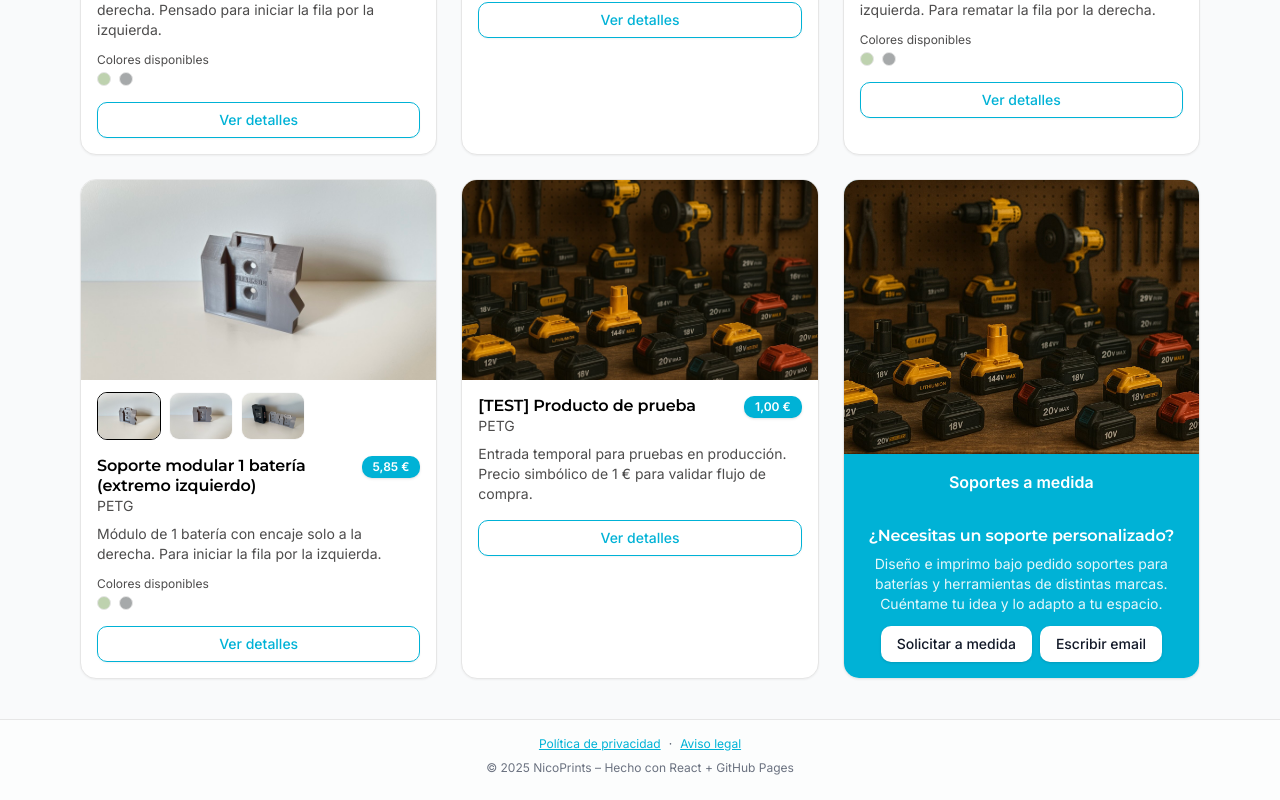
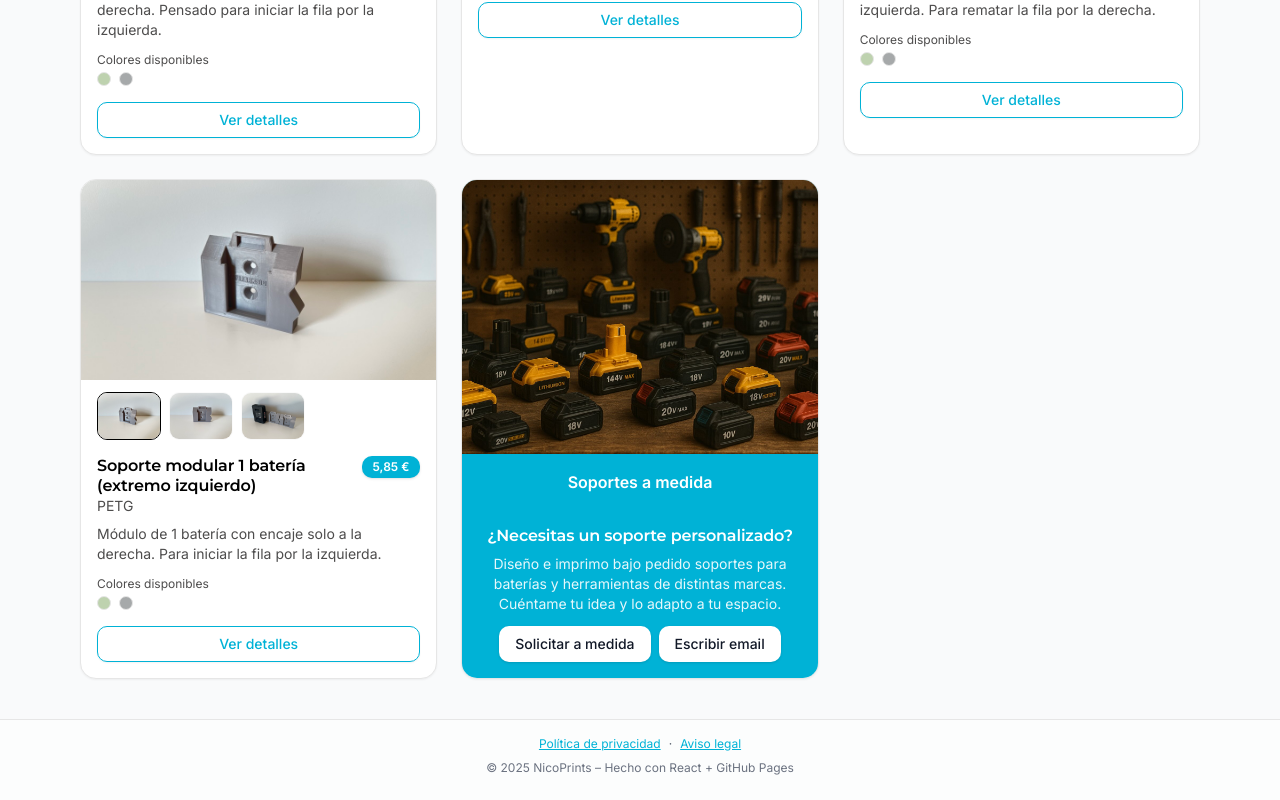
Before and after one commit to nicoyuste/NicoPrints, a React (Vite) app: page /taller in a window 1280 px wide. Shown: the part 1354-2154 px from the top of the page. Built offline with nearby package versions, Linux system fonts and the light colour scheme; the HTML template or start-up script is replaced by a standard one.

Commit message:
Revert test product and restore shipping fee

```diff
--- a/src/config.js
+++ b/src/config.js
@@ -1,6 +1,6 @@
 export const CONTACT_EMAIL = 'info@nicoprints.com'
 export const PAYPAL_BUSINESS_EMAIL = 'info@nicoprints.com'
-export const SHIPPING_FEE_EUR = 1
+export const SHIPPING_FEE_EUR = 5
 
 // WhatsApp contact. Use full international format without '+' or with it; we'll sanitize when building URLs.
 // Example: '34600111222' or '+34 600 111 222'
--- a/src/data/products.js
+++ b/src/data/products.js
@@ -364,21 +364,6 @@
     longDescription: 'Tres separadores impresos en 3D para tus cartas de Artefacto de Magic: The Gathering. Pestaña alta y rotulación clara para identificación rápida en cajas o archivadores. Bordes y superficies diseñados para su uso con fundas.\n\nTambién realizo separadores personalizados con otros títulos (Planeswalker, Tokens, Sideboard, etc.) y gráficos a tu gusto. Solicítalo en <a href="encargos.html" target="_blank" rel="noreferrer noopener">encargos</a>.',
     crossReferences: ['mtg-separadores-rojo', 'mtg-separadores-azul', 'mtg-separadores-negro', 'mtg-separadores-blanco', 'mtg-separadores-verde', 'mtg-separadores-multicolor'],
   },
-  {
-    slug: 'taller-test-product',
-    collectionId: 'taller',
-    name: '[TEST] Producto de prueba',
-    price: 1,
-    currency: 'EUR',
-    images: [
-      { src: `${import.meta.env.BASE_URL}taller_a_medida.jpg` },
-    ],
-    category: 'Taller',
-    material: ['PETG'],
-    description: 'Entrada temporal para pruebas en producción. Precio simbólico de 1 € para validar flujo de compra.',
-    longDescription: 'Producto de prueba para validar despliegues y comportamientos en producción. No es un artículo real; no se procesará ningún envío.',
-    allowColorSelection: false,
-  },
 ]
 
 export const productBySlug = new Map(products.map(p => [p.slug, p]))
```
